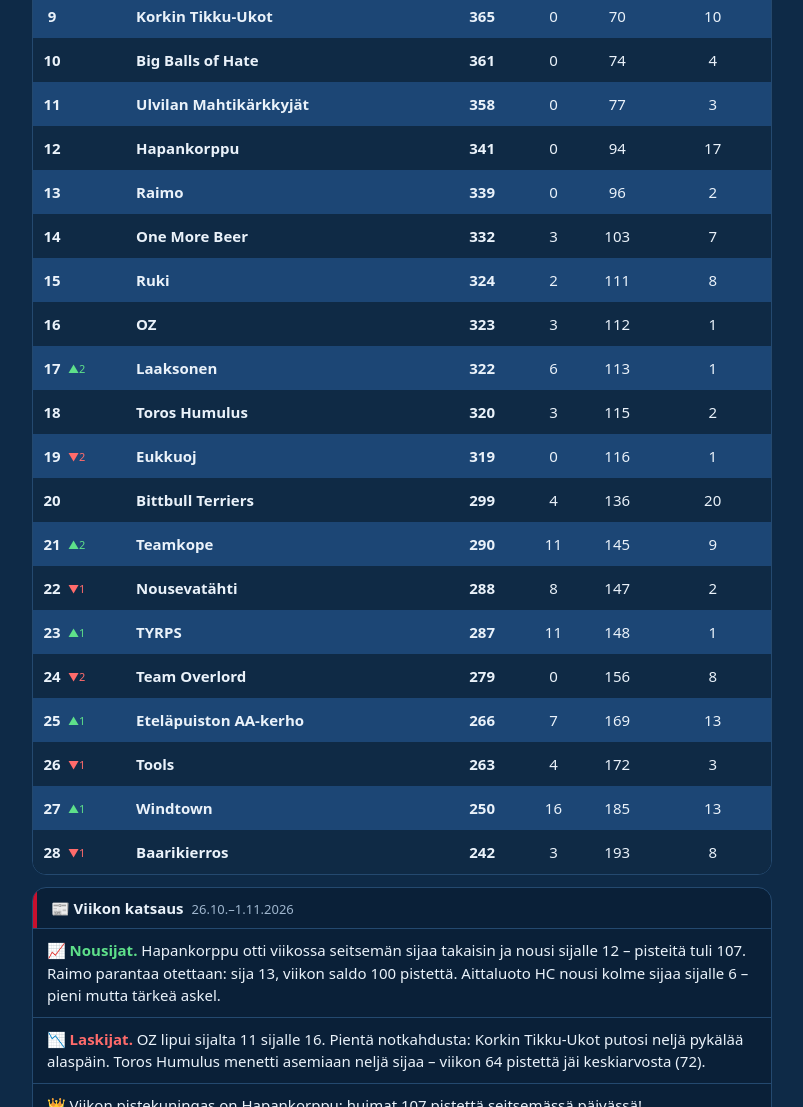
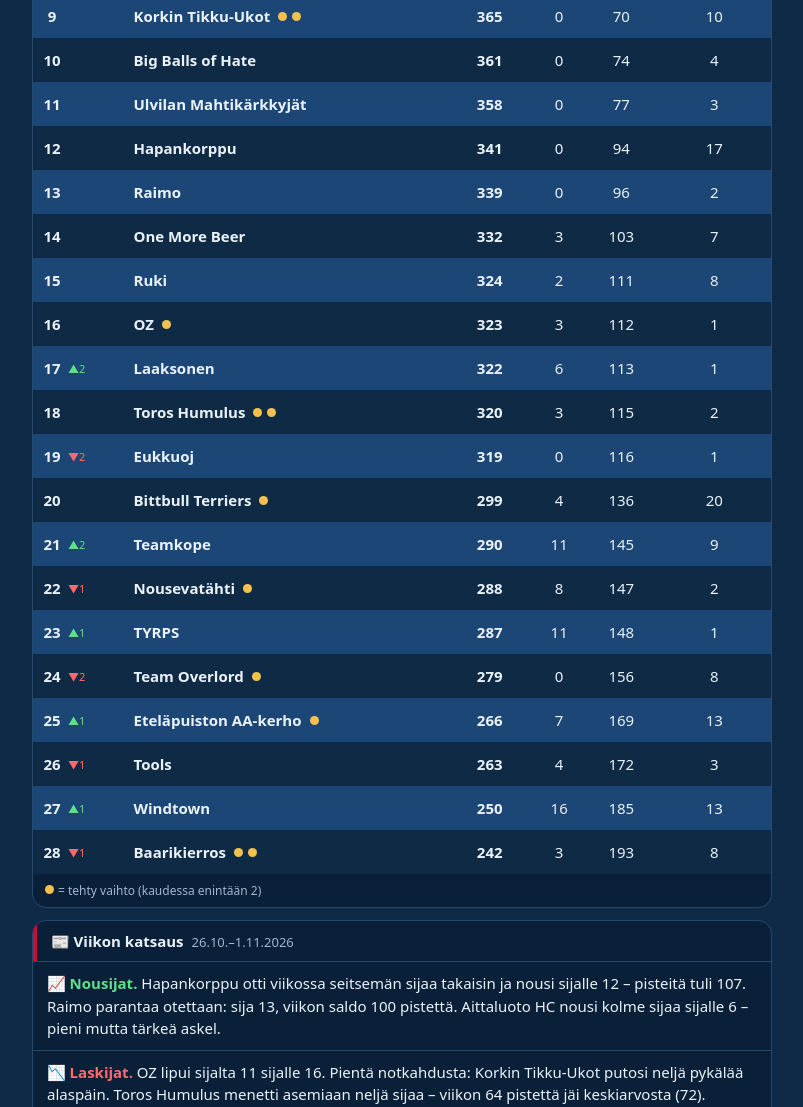
Before and after one commit to peirani/nhl-porssi, a plain HTML site: page index.html in a window 1280 px wide. Shown: the part 531-1638 px from the top of the page, without its empty margins (238-1041 px from the left). Drawn offline with Linux system fonts and the light colour scheme.

Commit message:
Add files via upload

```diff
--- a/index.html
+++ b/index.html
@@ -26,6 +26,10 @@
 .ott .tyhja{padding:4px 4px 8px;font-size:13px;color:var(--muted);}
 .ott .selite{padding:0 14px 12px;font-size:12px;color:var(--muted);}
 .ott .selite b{color:var(--gold);}
+.vdot{display:inline-block;width:9px;height:9px;border-radius:50%;background:var(--gold);margin-left:5px;vertical-align:1px;}
+.vdot:first-of-type{margin-left:8px;}
+.vselite{font-size:12px;color:var(--muted);padding:8px 12px;}
+.vselite .vdot{margin:0 4px 0 0;}
 </style>
 </head>
 <body>
@@ -52,6 +56,7 @@
       </tr></thead>
       <tbody id="rivit"><tr><td colspan="6" class="virhe">Ladataan…</td></tr></tbody>
     </table>
+    <div class="vselite"><span class="vdot"></span>= tehty vaihto (kaudessa enintään 2)</div>
   </div>
   <div id="vr"></div>
 
@@ -76,7 +81,15 @@
 
 <script src="common.js"></script>
 <script>
-haeData('taulukko').then(function(d) {
+// Vaihtojen määrä joukkueittain joukkueet.json:sta (jos haku epäonnistuu, taulukko näkyy ilman pallukoita)
+var vaihdotHaku = haeData('joukkueet').then(function(j) {
+  var m = {};
+  (j.teams || []).forEach(function(t) { m[t.name] = (t.trades || []).length; });
+  return m;
+}).catch(function() { return {}; });
+
+Promise.all([haeData('taulukko'), vaihdotHaku]).then(function(res) {
+  var d = res[0], vaihdot = res[1];
   document.getElementById('paivitetty').textContent = 'Päivitetty ' + (d.updatedAt || '-');
 
   var h = '';
@@ -100,7 +113,11 @@ haeData('taulukko').then(function(d) {
     else if (!/^\d+$/.test(String(es || '').trim())) es = (n === 2 ? r.diffFirst : '-');
 
     h += '<tr><td class="l sija">' + sija + muutos + '</td>';
-    h += '<td class="l team"><a href="joukkueet.html?team=' + encodeURIComponent(r.team) + '">' + esc(r.team) + '</a></td>';
+    var nv = vaihdot[r.team] || 0;
+    var pallot = '';
+    for (var i = 0; i < nv; i++) pallot += '<span class="vdot"></span>';
+    if (nv) pallot = '<span title="' + nv + (nv === 1 ? ' vaihto' : ' vaihtoa') + '">' + pallot + '</span>';
+    h += '<td class="l team"><a href="joukkueet.html?team=' + encodeURIComponent(r.team) + '">' + esc(r.team) + '</a>' + pallot + '</td>';
     h += '<td class="pts">' + esc(r.points) + '</td>';
     h += '<td>' + esc(r.pp) + '</td>';
     h += '<td>' + e1 + '</td>';
```
